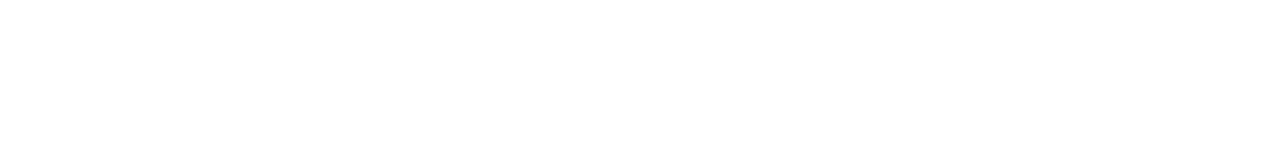
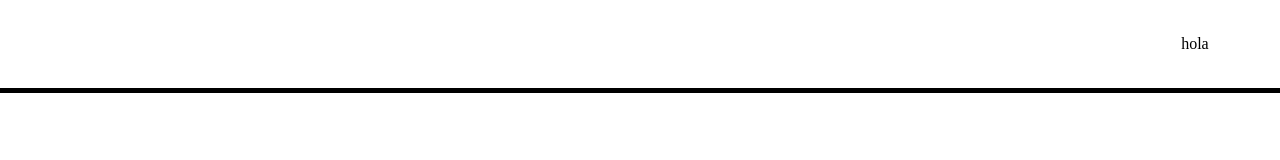
Before and after one commit to danielsantana9824/challenge4, a plain HTML site: page index.html in a window 1280 px wide. Drawn offline with Linux system fonts and the light colour scheme.

Commit message:
8/25/2024  nav
 i create nav only that

```diff
--- a/assets/css/form.css
+++ b/assets/css/form.css
@@ -0,0 +1,3 @@
+h1{
+    background-color: red;
+}
--- a/assets/css/style.css
+++ b/assets/css/style.css
@@ -0,0 +1,31 @@
+* {
+    margin: 0;
+    padding: 0;
+    box-sizing: border-box;
+}
+
+header {
+    width: 100%;
+    padding: 35px;
+    border-bottom: 5px solid black;
+}
+
+header nav {
+    flex: 1 0 50%;
+    display: flex;
+}
+
+header ul {
+    display: flex;
+    justify-content: end;
+    width: 100vw;
+}
+
+header li {
+    list-style: none;
+    padding-right: 3%;
+}
+
+nav {
+    display: flex;
+}
--- a/index.html
+++ b/index.html
@@ -3,9 +3,24 @@
 <head>
     <meta charset="UTF-8">
     <meta name="viewport" content="width=device-width, initial-scale=1.0">
-    <title>Document</title>
+    <title>My Blog</title>
+    <link rel="stylesheet" href="./assets/css/style.css">
+    <link rel="stylesheet" href="./assets/css/form.css">
 </head>
 <body>
 
+    <header>
+        <nav>
+            <ul>
+                <li>hola</li>
+            </ul>
+        </nav>
+    </header>
+
+
+
+
+
+    <footer></footer>
 </body>
 </html>
```
Also changed, not shown: blog.html (+5 -1 lines).
